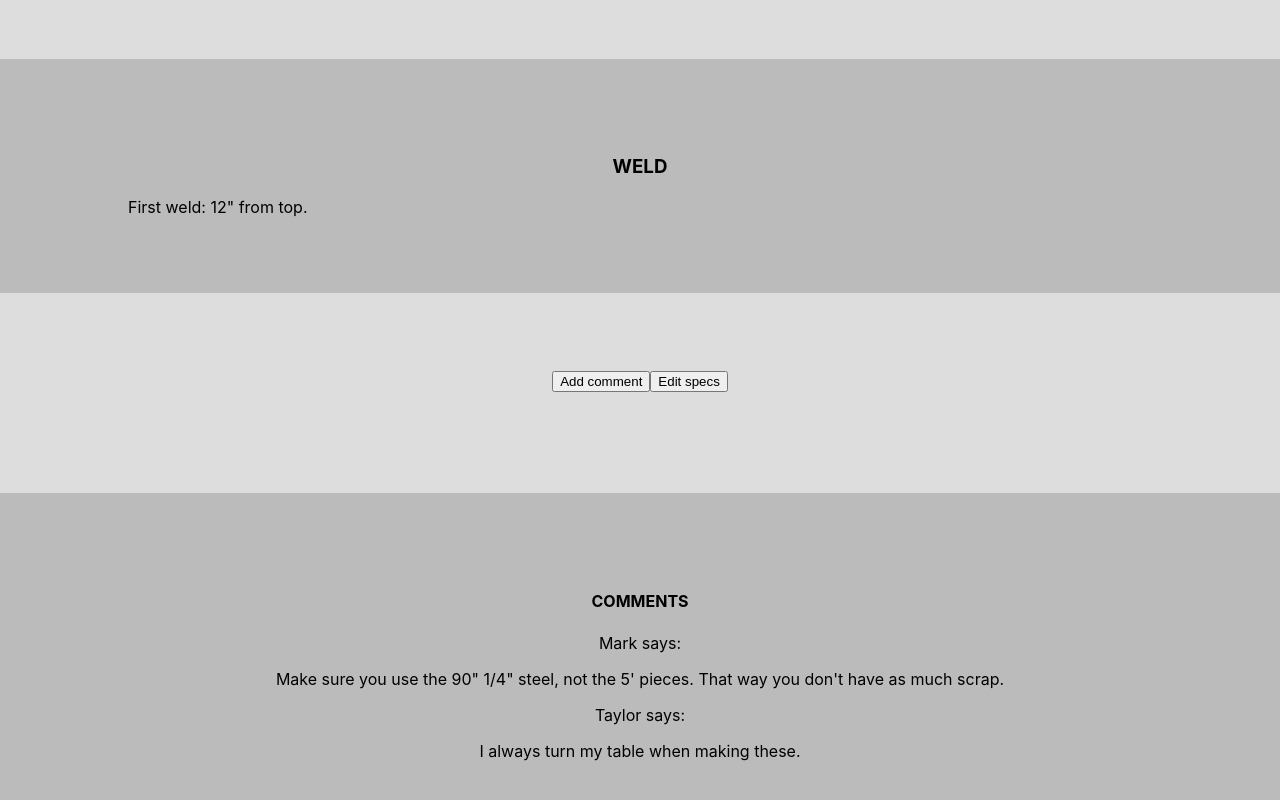
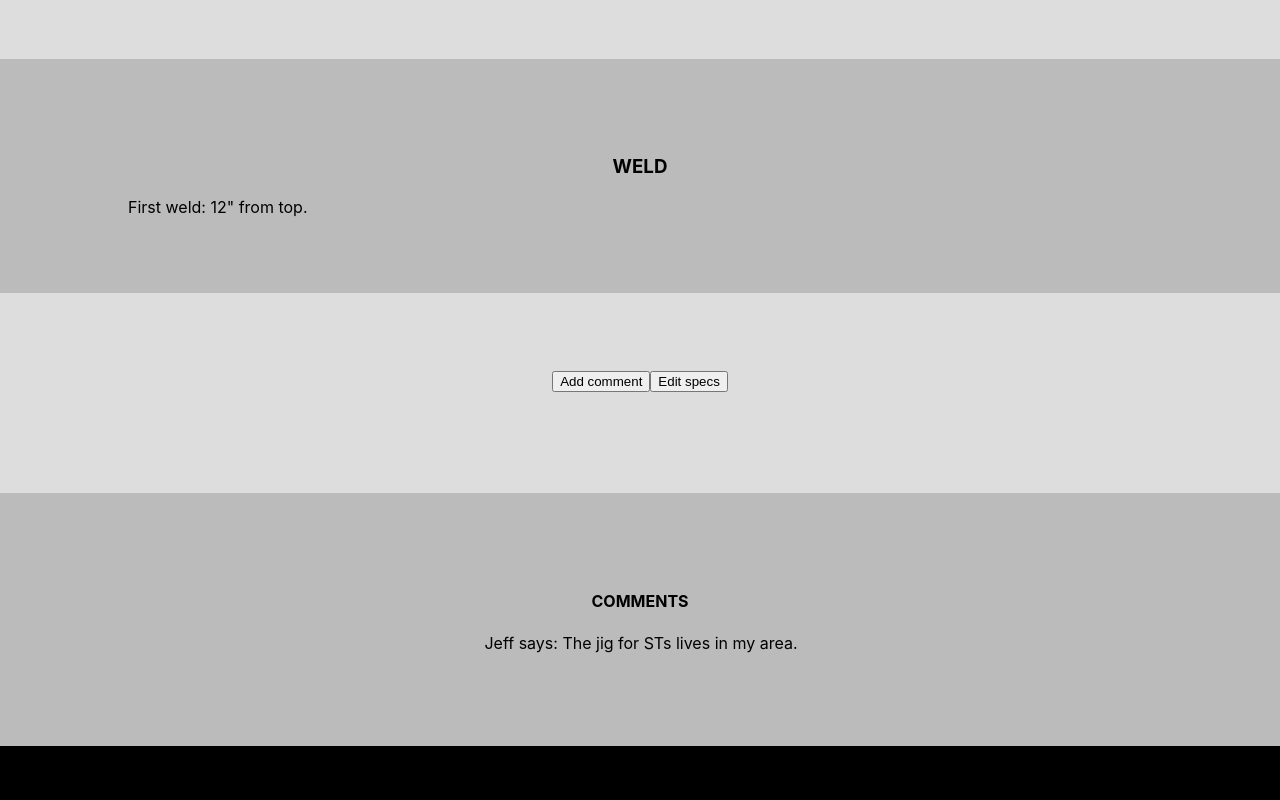
Before and after one commit to capnnemo2/at-product-guide, a React (Create React App) app: page /productDetails/1 in a window 1280 px wide. Shown: the part 1193-1993 px from the top of the page. After the commit the page ends 1939 px from the top, so only its background shows below. Built offline with nearby package versions, Linux system fonts and the light colour scheme.

Commit message:
Creates comments in dummyStore and displays them in productDetails

```diff
--- a/src/ProductDetails/ProductDetails.js
+++ b/src/ProductDetails/ProductDetails.js
@@ -67,7 +67,15 @@ export default class ProductDetails extends React.Component {
         <section>
           <h4 className="uppercase">Comments</h4>
           <div>
-            <p>Mark says:</p>
+            <ul>
+              {product.comments.map(comment => (
+                <li key={comment.id}>
+                  {comment.user_name} says: {comment.content}
+                </li>
+              ))}
+            </ul>
+
+            {/* <p>Mark says:</p>
             <blockquote>
               Make sure you use the 90" 1/4" steel, not the 5' pieces. That way
               you don't have as much scrap.
@@ -75,7 +83,7 @@ export default class ProductDetails extends React.Component {
           </div>
           <div>
             <p>Taylor says:</p>
-            <blockquote>I always turn my table when making these.</blockquote>
+            <blockquote>I always turn my table when making these.</blockquote> */}
           </div>
         </section>
       </div>
--- a/src/dummyStore.js
+++ b/src/dummyStore.js
@@ -18,7 +18,14 @@ const dummyStore = [
     ],
     prepBend: `Use the ST on the metal wheely table. Bend to 5-7" from jig.`,
     prepWeld: "",
-    weld: `First weld: 12" from top.`
+    weld: `First weld: 12" from top.`,
+    comments: [
+      {
+        id: 1,
+        user_name: `Jeff`,
+        content: `The jig for STs lives in my area.`
+      }
+    ]
   },
   {
     id: 2,
@@ -39,7 +46,14 @@ const dummyStore = [
     ],
     prepBend: `Use the top circle on the circle jig table. Bend the cut 20' 3/8" hard steel to the second hole (in the fifth circle).`,
     prepWeld: "",
-    weld: `First weld: one foot spike length up from the bottom.`
+    weld: `First weld: one foot spike length up from the bottom.`,
+    comments: [
+      {
+        id: 1,
+        user_name: `Jeff`,
+        content: `These are easy-peasy.`
+      }
+    ]
   },
   {
     id: 3,
@@ -60,7 +74,14 @@ const dummyStore = [
     ],
     prepBend: `Use the second circle on the circle jig table. Bend the cut 20' 3/8" hard steel to the second hole (in the fifth circle).`,
     prepWeld: "",
-    weld: `First weld: one foot spike length up from the bottom.`
+    weld: `First weld: one foot spike length up from the bottom.`,
+    comments: [
+      {
+        id: 1,
+        user_name: `Marty`,
+        content: `These are the same as MTs, just bigger.`
+      }
+    ]
   },
   {
     id: 4,
@@ -81,7 +102,19 @@ const dummyStore = [
     ],
     prepBend: `Use the third circle on the circle jig table. Bend the cut 20' 3/8" hard steel to the second hole (in the fifth circle).`,
     prepWeld: "",
-    weld: `First weld: Add a piece of ⅜” with a crosspiece to the end of your table so that the entire bent piece of steel can rest on table with only the bottom hanging off the edge. After you slide the bent piece of steel into the crosspiece, mark on your table one foot spike length up from the bottom. This is your first weld location.`
+    weld: `First weld: Add a piece of ⅜” with a crosspiece to the end of your table so that the entire bent piece of steel can rest on table with only the bottom hanging off the edge. After you slide the bent piece of steel into the crosspiece, mark on your table one foot spike length up from the bottom. This is your first weld location.`,
+    comments: [
+      {
+        id: 1,
+        user_name: `Marty`,
+        content: `These are very big.`
+      },
+      {
+        id: 2,
+        user_name: `Ben`,
+        content: `Whoa, these are heavy.`
+      }
+    ]
   }
 ];
 
```
